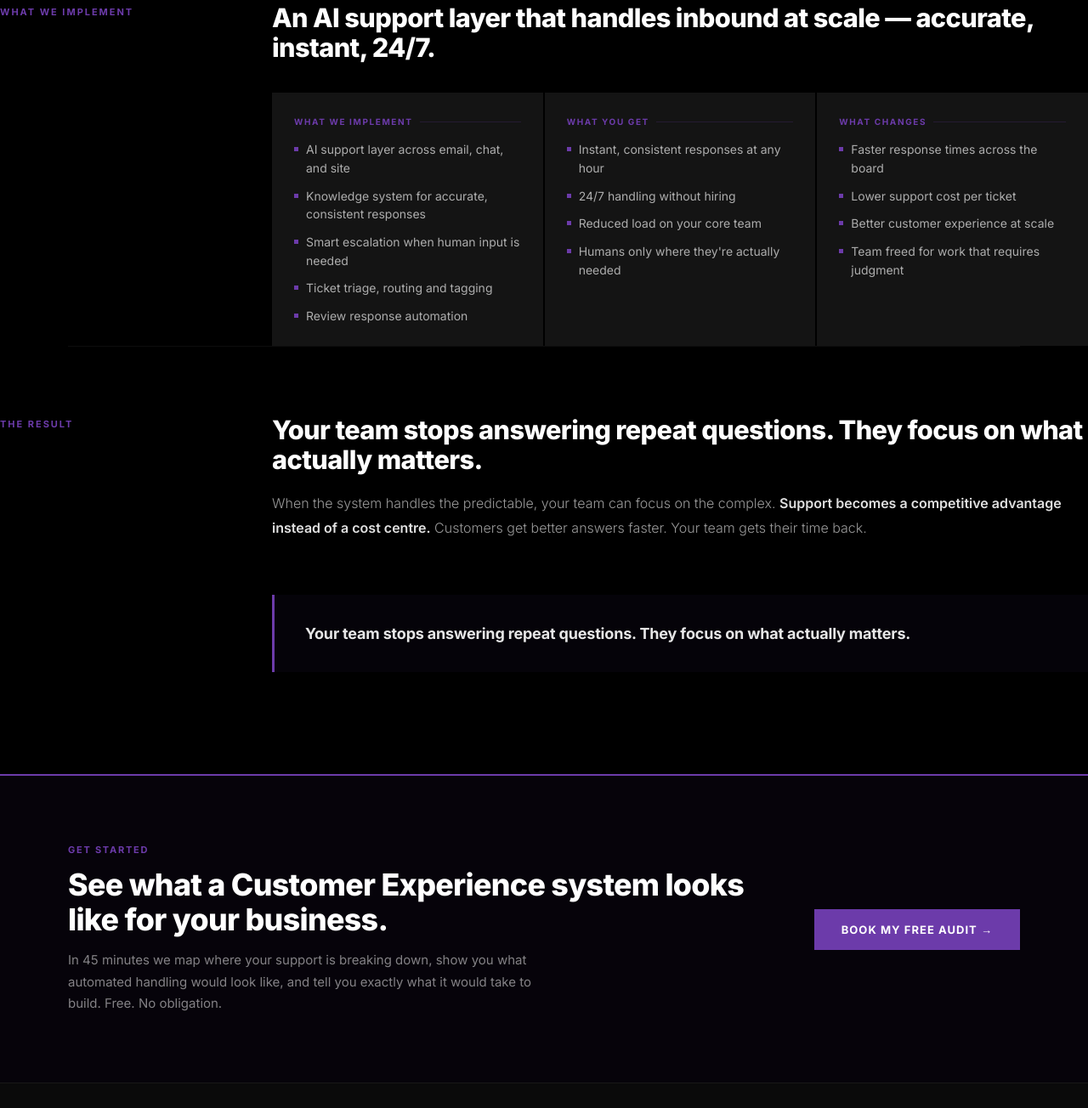
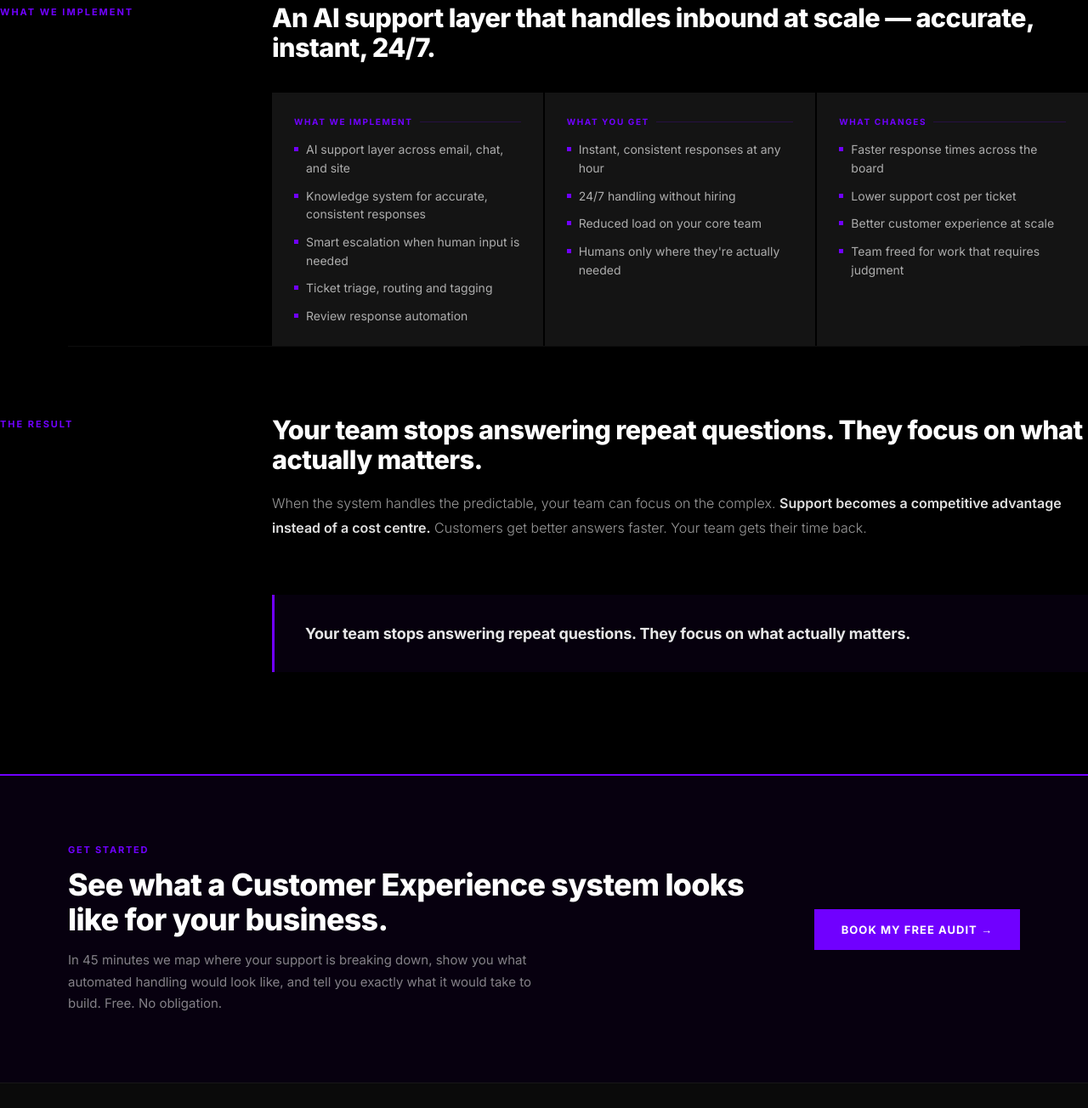
Before and after one commit to sahej-vnklo/VNKLO-SITE, a plain HTML site: page customer-experience.html in a window 1280 px wide. Shown: the part 1094-2398 px from the top of the page at 85% size. Drawn offline with Linux system fonts and the light colour scheme.

Commit message:
Update customer-experience.html

```diff
--- a/customer-experience.html
+++ b/customer-experience.html
@@ -9,7 +9,7 @@
 <link href="https://fonts.googleapis.com/css2?family=Inter:wght@300;400;500;600;700;800;900&display=swap" rel="stylesheet"/>
 <style>
 *,*::before,*::after{box-sizing:border-box;margin:0;padding:0}
-:root{--purple:#6c3baa;--purple2:#8f52d4;--black:#000;--dark:#0a0a0a;--white:#fff;--font:'Inter',sans-serif;}
+:root{--purple:#7000FF;--purple2:#9333FF;--black:#000;--dark:#0a0a0a;--white:#fff;--font:'Inter',sans-serif;}
 body{font-family:var(--font);background:var(--black);color:var(--white);overflow-x:hidden;-webkit-font-smoothing:antialiased}
 nav{position:fixed;top:0;left:0;right:0;z-index:200;background:var(--black);border-bottom:1px solid rgba(255,255,255,0.08);height:88px;display:flex;align-items:center;padding:0 56px;justify-content:space-between;}
 .nav-logo{display:flex;align-items:baseline;text-decoration:none;}
@@ -34,15 +34,15 @@ nav{position:fixed;top:0;left:0;right:0;z-index:200;background:var(--black);bord
 .sol-three{display:grid;grid-template-columns:repeat(3,1fr);gap:2px;margin-top:36px;}
 .sol-col-card{background:#141414;padding:28px 26px 24px;}
 .sol-col-card-label{font-size:10px;font-weight:700;letter-spacing:0.16em;text-transform:uppercase;color:var(--purple);margin-bottom:16px;display:flex;align-items:center;gap:8px;}
-.sol-col-card-label::after{content:'';flex:1;height:1px;background:rgba(108,59,170,0.2)}
+.sol-col-card-label::after{content:'';flex:1;height:1px;background:rgba(112,0,255,0.2)}
 .sol-col-items{list-style:none;display:flex;flex-direction:column;gap:11px;}
 .sol-col-items li{font-size:14px;color:rgba(255,255,255,0.65);line-height:1.55;padding-left:14px;position:relative;}
 .sol-col-items li::before{content:'';position:absolute;left:0;top:8px;width:5px;height:5px;background:var(--purple);}
-.sol-closing{margin-top:64px;padding:32px 36px;border-left:3px solid var(--purple);background:rgba(108,59,170,0.05);}
+.sol-closing{margin-top:64px;padding:32px 36px;border-left:3px solid var(--purple);background:rgba(112,0,255,0.05);}
 .sol-closing-text{font-size:18px;font-weight:700;color:rgba(255,255,255,0.9);line-height:1.5;letter-spacing:-0.01em;}
 .divider{max-width:1280px;margin:0 auto;padding:0 80px;}
 .divider-line{height:1px;background:rgba(255,255,255,0.05);}
-.sol-cta{background:rgba(108,59,170,0.06);border-top:2px solid var(--purple);padding:80px 0;}
+.sol-cta{background:rgba(112,0,255,0.06);border-top:2px solid var(--purple);padding:80px 0;}
 .sol-cta-inner{max-width:1280px;margin:0 auto;padding:0 80px;display:grid;grid-template-columns:1fr auto;gap:64px;align-items:center;}
 .sol-cta-tag{font-size:11px;font-weight:700;letter-spacing:0.16em;text-transform:uppercase;color:var(--purple);margin-bottom:14px;}
 .sol-cta-title{font-size:clamp(22px,2.8vw,36px);font-weight:800;letter-spacing:-0.02em;line-height:1.15;margin-bottom:14px;}
```
